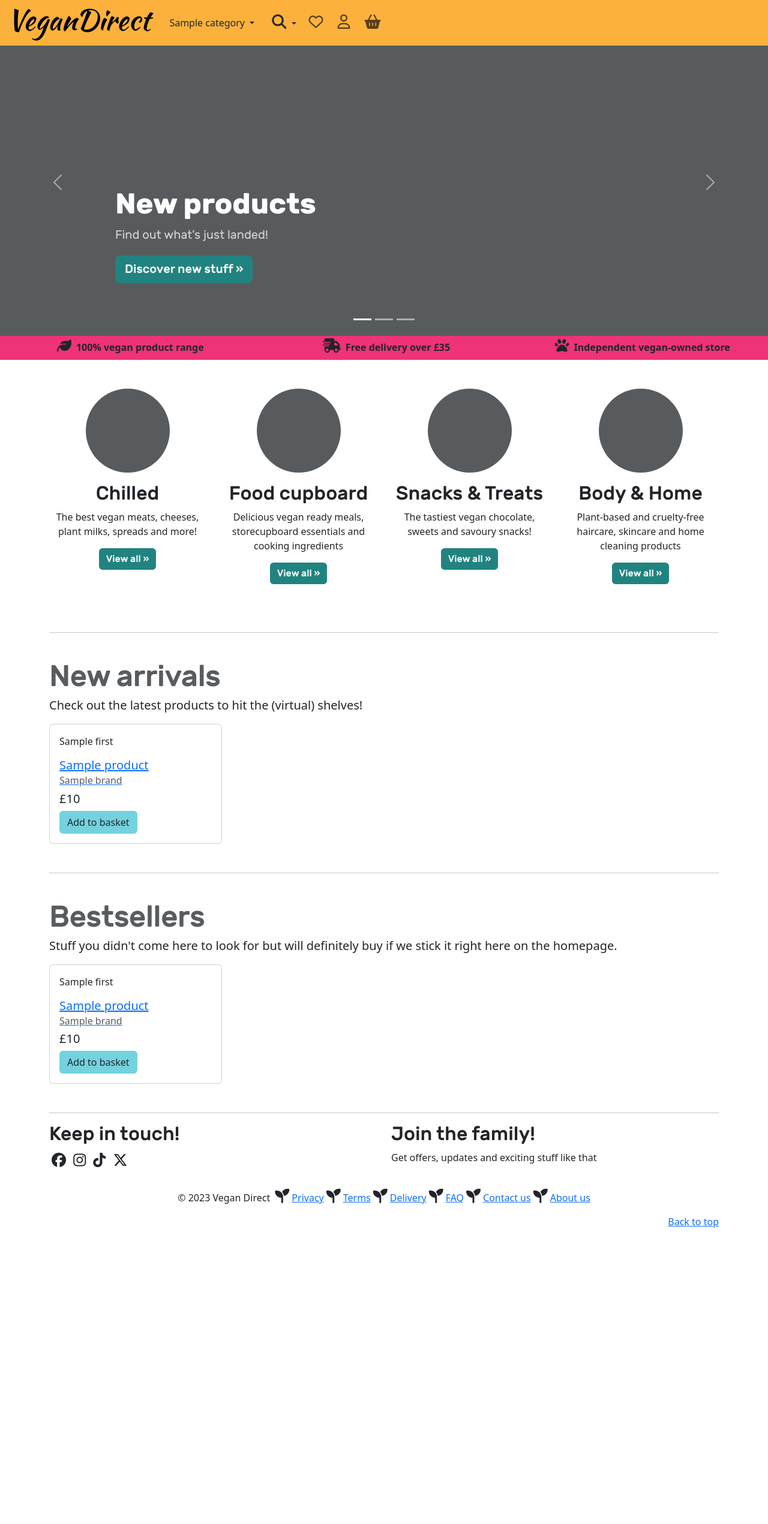
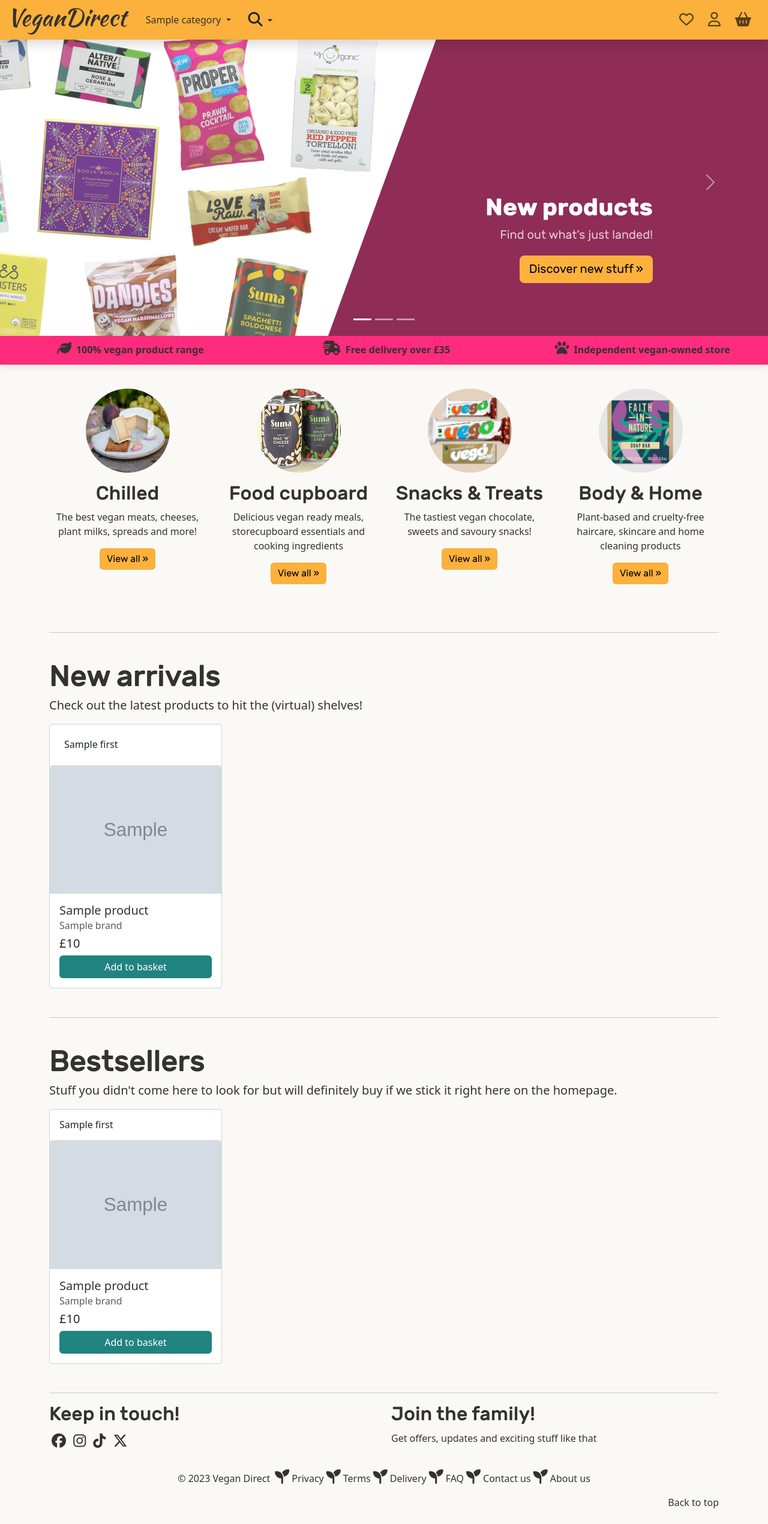
Before and after one commit to charleymroberts/ecommerce, a Django app: template home/templates/home/index.html in a window 1280 px wide. Shown: the whole page at 60% size. Before the commit the page ends 2047 px from the top, so only its background shows below. Run offline with Django 4.2, Linux system fonts and the light colour scheme; the template is opened without the code that fills it: most values are stand-ins (such as "Sample title", 1, 10 or a date in 2020); grey boxes marked "Sample" are stand-in pictures; some libraries are stand-ins or nearby versions; some web fonts are replaced.

Commit message:
Add images and styling to index page and product page
Add images and styling to index page and individual product page, including the product cards

```diff
--- a/ecommerce/settings.py
+++ b/ecommerce/settings.py
@@ -123,6 +123,11 @@ USE_TZ = True
 STATIC_URL = 'static/'
 STATICFILES_DIRS = (os.path.join(BASE_DIR, 'static'),)
 
+# Uploaded media
+MEDIA_URL = 'media/'
+MEDIA_ROOT = os.path.join(BASE_DIR, 'media')
+
+
 # Default primary key field type
 # https://docs.djangoproject.com/en/4.2/ref/settings/#default-auto-field
 
--- a/ecommerce/urls.py
+++ b/ecommerce/urls.py
@@ -24,4 +24,4 @@ urlpatterns = [
     path('admin/', admin.site.urls),
     path('', include('home.urls')),
     path('products/', include('products.urls')),
-]
+] + static(settings.MEDIA_URL, document_root=settings.MEDIA_ROOT)
--- a/home/templates/home/index.html
+++ b/home/templates/home/index.html
@@ -17,51 +17,38 @@
         <button type="button" data-bs-target="#myCarousel" data-bs-slide-to="2"
                 aria-label="Slide 3"></button>
     </div>
+
     <div class="carousel-inner">
-        <div class="carousel-item active">
-            <svg class="bd-placeholder-img" width="100%" height="100%"
-                 xmlns="http://www.w3.org/2000/svg" aria-hidden="true"
-                 preserveAspectRatio="xMidYMid slice" focusable="false">
-                <rect width="100%" height="100%"
-                      fill="var(--bs-secondary-color)"/>
-            </svg>
+        <div class="carousel-item active" id="carousel-image-1">
+<!--            <img class="bd-placeholder-img overflow-hidden" src="../static/media/homepage/new-products-autumn-23.png">-->
+
             <div class="container">
-                <div class="carousel-caption text-start">
+                <div class="carousel-caption text-end">
                     <h1 class="carousel-header">New products</h1>
                     <p class="opacity-75 carousel-text">Find out what's just
                         landed!</p>
-                    <p><a class="btn btn-lg btn-primary btn-more-details" href="#">Discover new
+                    <p><a class="btn btn-lg btn-primary btn-more-details" href="{% url 'by-category' 'new-products' %}">Discover new
                         stuff &raquo;</a></p>
                 </div>
             </div>
         </div>
-        <div class="carousel-item">
-            <svg class="bd-placeholder-img" width="100%" height="100%"
-                 xmlns="http://www.w3.org/2000/svg" aria-hidden="true"
-                 preserveAspectRatio="xMidYMid slice" focusable="false">
-                <rect width="100%" height="100%"
-                      fill="var(--bs-secondary-color)"/>
-            </svg>
+        <div class="carousel-item" id="carousel-image-2">
+<!--            <img class="bd-placeholder-img overflow-hidden" src="../static/media/homepage/mouses-favourite.png">-->
+
             <div class="container">
-                <div class="carousel-caption">
-                    <h1 class="carousel-header">Featured brand: Mouse's
+                <div class="carousel-caption text-start">
+                    <h1 class="carousel-header">Featured brand:<br>Mouse's
                         Favourite</h1>
-                    <p class="carousel-text">Simply the best cashew cheeses -
-                        vegan Camembert, anyone?</p>
-                    <p><a class="btn btn-lg btn-primary btn-more-details" href="#">Explore the
+                    <p class="carousel-text">Simply luxurious cashew cheeses!</p>
+                    <p><a class="btn btn-lg btn-primary btn-more-details" href="{% url 'brand' 'mouses-favourite' %}">Explore the
                         range &raquo;</a></p>
                 </div>
             </div>
         </div>
-        <div class="carousel-item">
-            <svg class="bd-placeholder-img" width="100%" height="100%"
-                 xmlns="http://www.w3.org/2000/svg" aria-hidden="true"
-                 preserveAspectRatio="xMidYMid slice" focusable="false">
-                <rect width="100%" height="100%"
-                      fill="var(--bs-secondary-color)"/>
-            </svg>
+        <div class="carousel-item" id="carousel-image-3">
+            <img class="bd-placeholder-img">
             <div class="container">
-                <div class="carousel-caption text-end">
+                <div class="carousel-caption text-end px-3"">
                     <h1 class="carousel-header">Christmas is coming!</h1>
                     <p class="carousel-text">Seasonal goodies for you and your
                         loved ones</p>
@@ -85,36 +72,31 @@
 
 <!--banner immediately underneath carousel-->
 
-<div class="row mb-5 text-center pt-1 mx-0" id="info-banner">
-    <div class="col-md-4">
+<div class="row mb-5 text-center pt-2 mx-0 shadow" id="info-banner">
+    <div class="col-md-6 col-lg-4 d-none d-md-block info-banner-segment">
         <p><i class="fa-solid fa-leaf mx-2"></i>100% vegan product range</p>
     </div>
-    <div class="col-md-4">
+    <div class="col-md-6 col-lg-4 info-banner-segment">
         <p><i class="fa-solid fa-truck-fast mx-2"></i>Free delivery over £35
         </p>
     </div>
-    <div class="col-md-4">
+    <div class="col-lg-4 d-none d-lg-block info-banner-segment">
         <p><i class="fa-solid fa-paw mx-2"></i>Independent vegan-owned store
         </p>
     </div>
 </div>
+
 <!-- Marketing messaging and featurettes
 ================================================== -->
 <!-- Wrap the rest of the page in another container to center all the content. -->
-
 
 <div class="container marketing">
 
     <!-- Four columns of text below the carousel -->
     <div class="row">
         <div class="col-lg-3 text-center">
-            <svg class="bd-placeholder-img rounded-circle mb-3" width="140"
-                 height="140" xmlns="http://www.w3.org/2000/svg" role="img"
-                 aria-label="Placeholder" preserveAspectRatio="xMidYMid slice"
-                 focusable="false"><title>Placeholder</title>
-                <rect width="100%" height="100%"
-                      fill="var(--bs-secondary-color)"/>
-            </svg>
+            <img src="static/media/homepage/mouses-camembert.jpeg" class="bd-placeholder-img rounded-circle mb-3" width="140"
+                 height="140" alt="">
             <h2 class="fw-normal">Chilled</h2>
             <p>The best vegan meats, cheeses, plant milks, spreads and
                 more!</p>
@@ -122,13 +104,8 @@
             </p>
         </div><!-- /.col-lg-3 -->
         <div class="col-lg-3 text-center">
-            <svg class="bd-placeholder-img rounded-circle mb-3" width="140"
-                 height="140" xmlns="http://www.w3.org/2000/svg" role="img"
-                 aria-label="Placeholder" preserveAspectRatio="xMidYMid slice"
-                 focusable="false"><title>Placeholder</title>
-                <rect width="100%" height="100%"
-                      fill="var(--bs-secondary-color)"/>
-            </svg>
+            <img src="static/media/homepage/suma-tinned-meals.png" class="bd-placeholder-img rounded-circle mb-3" width="140"
+                 height="140" alt="">
             <h2 class="fw-normal">Food cupboard</h2>
             <p>Delicious vegan ready meals, storecupboard essentials and
                 cooking ingredients</p>
@@ -136,26 +113,16 @@
             </p>
         </div><!-- /.col-lg-3 -->
         <div class="col-lg-3 text-center">
-            <svg class="bd-placeholder-img rounded-circle mb-3" width="140"
-                 height="140" xmlns="http://www.w3.org/2000/svg" role="img"
-                 aria-label="Placeholder" preserveAspectRatio="xMidYMid slice"
-                 focusable="false"><title>Placeholder</title>
-                <rect width="100%" height="100%"
-                      fill="var(--bs-secondary-color)"/>
-            </svg>
+            <img src="static/media/homepage/vego-chocolate.png"  class="bd-placeholder-img rounded-circle mb-3" width="140"
+                 height="140" alt="">
             <h2 class="fw-normal">Snacks & Treats</h2>
             <p>The tastiest vegan chocolate, sweets and savoury snacks!</p>
             <p><a class="btn btn-secondary mb-3 btn-more-details" href="{% url 'by-category' 'snacks-treats' %}">View all &raquo;</a>
             </p>
         </div><!-- /.col-lg-3 -->
         <div class="col-lg-3 text-center">
-            <svg class="bd-placeholder-img rounded-circle mb-3" width="140"
-                 height="140" xmlns="http://www.w3.org/2000/svg" role="img"
-                 aria-label="Placeholder" preserveAspectRatio="xMidYMid slice"
-                 focusable="false"><title>Placeholder</title>
-                <rect width="100%" height="100%"
-                      fill="var(--bs-secondary-color)"/>
-            </svg>
+            <img src="static/media/homepage/faith-soap.png" class="bd-placeholder-img rounded-circle mb-3" width="140"
+                 height="140" alt="">
             <h2 class="fw-normal">Body & Home</h2>
             <p>Plant-based and cruelty-free haircare, skincare and home
                 cleaning products</p>
@@ -170,13 +137,14 @@
 
     <div class="row featurette">
         <div class="col">
-            <h2 class="featurette-heading fw-normal lh-1 text-body-secondary">
-                New arrivals</h2>
+            <h3 class="featurette-heading lh-1">
+                New arrivals</h3>
             <p class="lead">Check out the latest products to hit the (virtual)
                 shelves!</p>
         </div>
     </div>
 
+    <!--Displays a row of four products selected at random from the New Products category-->
 
     <div class="row">
 
@@ -184,8 +152,13 @@
 
         <div class="col-md-3">
             <div class="card" style="width: 18rem;">
+              <h6 class="card-text m-4">{{ product.categories.first.name }}</h6>
+              {% if product.image %}
+                <img src="{{ product.image.url }}" class="card-img-top" alt="">
+              {% else %}
+                <img src="static/media/homepage/image-coming-soon.png" class="card-img-top" alt="">
+              {% endif %}
               <div class="card-body">
-                <p class="card-text">{{ product.categories.first.name }}</p>
                 <a href="{% url 'single-product' product.categories.first.slug product.slug %}"><h5 class="card-title">{{ product.name }}</h5></a>
                   <a href="{% url 'brand' product.brand.slug %}"><h6 class="card-subtitle mb-2 text-body-secondary">{{ product.brand }}</h6></a>
                 <h5>£{{ product.retail_price }}</h5>
@@ -199,11 +172,12 @@
 
     <hr class="featurette-divider">
 
+    <!--Displays a row of four products selected at random from the Bestsellers category-->
 
     <div class="row featurette">
         <div class="col">
-            <h2 class="featurette-heading fw-normal lh-1 text-body-secondary">
-                Bestsellers</h2>
+            <h3 class="featurette-heading lh-1">
+                Bestsellers</h3>
             <p class="lead">Stuff you didn't come here to look for but will
                 definitely buy if we stick it right here on the homepage.</p>
         </div>
@@ -216,8 +190,11 @@
 
             <div class="col-md-3">
             <div class="card" style="width: 18rem;">
+              <h6 class="card-text m-3">{{ product.categories.first.name }}</h6>
+              {% if product.image %}
+                <img src="{{ product.image.url }}" class="card-img-top" alt="">
+              {% endif %}
               <div class="card-body">
-                <p class="card-text">{{ product.categories.first.name }}</p>
                 <a href="{% url 'single-product' product.categories.first.slug product.slug %}"><h5 class="card-title">{{ product.name }}</h5></a>
                   <a href="{% url 'brand' product.brand.slug %}"><h6 class="card-subtitle mb-2 text-body-secondary">{{ product.brand }}</h6></a>
                 <h5>£{{ product.retail_price }}</h5>
@@ -230,32 +207,6 @@
 
     </div>
 
-<!--    <hr class="featurette-divider">-->
-
-    <!--    <div class="row featurette">-->
-    <!--      <div class="col-md-7 order-md-2">-->
-    <!--        <h2 class="featurette-heading fw-normal lh-1">Bestsellers <span class="text-body-secondary">See for yourself.</span></h2>-->
-    <!--        <p class="lead">Another featurette? Of course. More placeholder content here to give you an idea of how this layout would work with some actual real-world content in place.</p>-->
-    <!--      </div>-->
-    <!--      <div class="col-md-5 order-md-1">-->
-    <!--        <svg class="bd-placeholder-img bd-placeholder-img-lg featurette-image img-fluid mx-auto" width="500" height="500" xmlns="http://www.w3.org/2000/svg" role="img" aria-label="Placeholder: 500x500" preserveAspectRatio="xMidYMid slice" focusable="false"><title>Placeholder</title><rect width="100%" height="100%" fill="var(&#45;&#45;bs-secondary-bg)"/><text x="50%" y="50%" fill="var(&#45;&#45;bs-secondary-color)" dy=".3em">500x500</text></svg>-->
-    <!--      </div>-->
-    <!--    </div>-->
-
-    <!--    <hr class="featurette-divider">-->
-
-    <!--    <div class="row featurette">-->
-    <!--      <div class="col-md-7">-->
-    <!--        <h2 class="featurette-heading fw-normal lh-1">And lastly, this one. <span class="text-body-secondary">Checkmate.</span></h2>-->
-    <!--        <p class="lead">And yes, this is the last block of representative placeholder content. Again, not really intended to be actually read, simply here to give you a better view of what this would look like with some actual content. Your content.</p>-->
-    <!--      </div>-->
-    <!--      <div class="col-md-5">-->
-    <!--        <svg class="bd-placeholder-img bd-placeholder-img-lg featurette-image img-fluid mx-auto" width="500" height="500" xmlns="http://www.w3.org/2000/svg" role="img" aria-label="Placeholder: 500x500" preserveAspectRatio="xMidYMid slice" focusable="false"><title>Placeholder</title><rect width="100%" height="100%" fill="var(&#45;&#45;bs-secondary-bg)"/><text x="50%" y="50%" fill="var(&#45;&#45;bs-secondary-color)" dy=".3em">500x500</text></svg>-->
-    <!--      </div>-->
-    <!--    </div>-->
-
-    <!--    <hr class="featurette-divider">-->
-
     <!-- /END THE FEATURETTES -->
 
 </div><!-- /.container -->
--- a/static/css/style.css
+++ b/static/css/style.css
@@ -1,8 +1,7 @@
 @import url(webfontkit-20230908-100853/stylesheet.css);
 
+/****** Main fonts used ******/
 /*! Generated by Font Squirrel (https://www.fontsquirrel.com) on September 8, 2023 */
-
-
 
 @font-face {
     font-family: 'kaushan_scriptregular';
@@ -10,11 +9,7 @@
          url('kaushanscript-regular-webfont.woff') format('woff');
     font-weight: normal;
     font-style: normal;
-
 }
-
-
-
 
 @font-face {
     font-family: 'rubikregular';
@@ -22,11 +17,7 @@
          url('rubik-regular-webfont.woff') format('woff');
     font-weight: normal;
     font-style: normal;
-
 }
-
-
-
 
 @font-face {
     font-family: 'rubiklight';
@@ -34,10 +25,7 @@
          url('rubik-light-webfont.woff') format('woff');
     font-weight: normal;
     font-style: normal;
-
 }
-
-
 
 
 @font-face {
@@ -46,10 +34,7 @@
          url('rubik-italic-webfont.woff') format('woff');
     font-weight: normal;
     font-style: normal;
-
 }
-
-
 
 
 @font-face {
@@ -58,10 +43,7 @@
          url('rubik-mediumitalic-webfont.woff') format('woff');
     font-weight: normal;
     font-style: normal;
-
 }
-
-
 
 
 @font-face {
@@ -70,11 +52,7 @@
          url('rubik-medium-webfont.woff') format('woff');
     font-weight: normal;
     font-style: normal;
-
 }
-
-
-
 
 @font-face {
     font-family: 'rubiklight_italic';
@@ -82,10 +60,7 @@
          url('rubik-lightitalic-webfont.woff') format('woff');
     font-weight: normal;
     font-style: normal;
-
 }
-
-
 
 
 @font-face {
@@ -94,10 +69,7 @@
          url('rubik-bolditalic-webfont.woff') format('woff');
     font-weight: normal;
     font-style: normal;
-
 }
-
-
 
 
 @font-face {
@@ -106,10 +78,7 @@
          url('rubik-blackitalic-webfont.woff') format('woff');
     font-weight: normal;
     font-style: normal;
-
 }
-
-
 
 
 @font-face {
@@ -118,10 +87,7 @@
          url('rubik-bold-webfont.woff') format('woff');
     font-weight: normal;
     font-style: normal;
-
 }
-
-
 
 
 @font-face {
@@ -130,8 +96,10 @@
          url('rubik-black-webfont.woff') format('woff');
     font-weight: normal;
     font-style: normal;
+}
 
-}
+/************** Styling from the Carousel Bootstrap template
+(some has been adapted from the original) ******/
 
 /* GLOBAL STYLES
 -------------------------------------------------- */
@@ -140,17 +108,18 @@
 body {
   padding-top: 3rem;
   padding-bottom: 3rem;
-  color: rgb(var(--bs-tertiary-color-rgb));
+  color: #343231;
+  background-color: #faf9f6;
 }
 
 
 /* CUSTOMIZE THE CAROUSEL
 -------------------------------------------------- */
 
-/* Carousel base class */
-.carousel {
-  /*margin-bottom: 4rem;*/
-}
+/*!* Carousel base class *!*/
+/*.carousel {*/
+/*  !*margin-bottom: 4rem;*!*/
+/*}*/
 /* Since positioning the image, we need to help out the caption */
 .carousel-caption {
   bottom: 3rem;
@@ -160,23 +129,23 @@ body {
 /* Declare heights because of positioning of img element */
 .carousel-item {
   height: 32rem;
+  background-color: #8f2d56;
 }
 
 
 /* MARKETING CONTENT
 -------------------------------------------------- */
 
-/* Center align the text within the three columns below the carousel */
-/************************** EXCEPT I changed these to col-lg-3 so... */
-.marketing .col-lg-4 {
-  margin-bottom: 1.5rem;
-  text-align: center;
-}
+/* Center align the text within the four columns below the carousel */
+
+/*.marketing .col-lg-3 {*/
+/*  text-align: center;*/
+/*}*/
 /* rtl:begin:ignore */
-.marketing .col-lg-4 p {
-  margin-right: .75rem;
-  margin-left: .75rem;
-}
+/*.marketing .col-lg-3 p {*/
+/*  margin-right: .75rem;*/
+/*  margin-left: .75rem;*/
+/*}*/
 /* rtl:end:ignore */
 
 
@@ -208,17 +177,20 @@ body {
 
   .featurette-heading {
     font-size: 50px;
+    font-family: rubikmedium;
   }
 }
 
-@media (min-width: 62em) {
-  .featurette-heading {
-    /*margin-top: 7rem;*/
-  }
-}
+/*@media (min-width: 62em) {*/
+/*  .featurette-heading {*/
+/*    !*margin-top: 7rem;*!*/
+/*  }*/
+/*}*/
 
-/* copied over from index.html so that style elements are not in the HTML file */
+/**** Carousel styling copied over from index.html
+so that style elements are not in the HTML file ***/
 
+/* carousel images */
  .bd-placeholder-img {
         font-size: 1.125rem;
         text-anchor: middle;
@@ -239,7 +211,8 @@ body {
         background-color: rgba(0, 0, 0, .1);
         border: solid rgba(0, 0, 0, .15);
         border-width: 1px 0;
-        box-shadow: inset 0 .5em 1.5em rgba(0, 0, 0, .1), inset 0 .125em .5em rgba(0, 0, 0, .15);
+        box-shadow: inset 0 .5em 1.5em rgba(0, 0, 0, .1),
+            inset 0 .125em .5em rgba(0, 0, 0, .15);
       }
 
       .b-example-vr {
@@ -291,11 +264,11 @@ body {
         z-index: 1500;
       }
 
-/* styling that didn't come with the template */
+/************* Styling that didn't come with the Carousel template *******/
 
-h1 {
+.navbar-brand {
     font-family: 'kaushan_scriptregular';
-    font-size: 3rem;
+    color: #343231;
 }
 
 .carousel-header {
@@ -311,21 +284,25 @@ h2 {
 }
 
 .btn-more-details {
-    font-family: rubikmedium;
-    background-color: #218380;
+    font-family: rubikregular;
+    background-color: #fbb13c;
     border: none;
-}
-
-.buy-now {
-    background-color: #73d2de;
+    color: #000;
 }
 
 .btn-more-details:hover {
     background-color: #73d2de;
 }
 
+.buy-now {
+    background-color: #218380;
+    color: #ffffff;
+    display: block;
+    margin: auto;
+}
+
 .buy-now:hover {
-    background-color: #218380;
+    background-color: #73d2de;
 }
 
 .search {
@@ -339,8 +316,13 @@ h2 {
 
 #info-banner {
     height: 2.5rem;
-    background-color: #ee3378;
+    background-color: #ff2b7c;
     font-weight: bold;
+}
+
+.info-banner-segment {
+    height: 2.5rem;
+    background-color: #ff2b7c;
 }
 
 .top-nav {
@@ -368,3 +350,33 @@ menu {
 #search-box {
     width: 200px;
 }
+
+#carousel-image-1 {
+    background-image: url('../media/homepage/new-vegan-products.png');
+    width: 100%;
+    overflow: hidden;
+    background-repeat: no-repeat;
+    background-position-x: center;
+}
+
+#carousel-image-2 {
+    background-image: url('../media/homepage/mouses-banner.png');
+    width: 100%;
+    overflow: hidden;
+    background-repeat: no-repeat;
+    background-position-x: center;
+}
+
+a {
+    text-decoration: none;
+    color: #343231;
+}
+
+.card-title:hover, .card-subtitle:hover, .breadcrumbs:hover {
+    text-decoration: underline;
+}
+
+.product-photo img {
+    max-width: 100%;
+    max-height: auto;
+}
--- a/templates/base.html
+++ b/templates/base.html
@@ -25,8 +25,8 @@
 
 <body>
 
-<header data-bs-theme="light">
-    <nav class="navbar navbar-expand-md navbar-light fixed-top bg-light py-0">
+<header>
+    <nav class="navbar navbar-expand-xl fixed-top py-0 shadow">
         <div class="container-fluid top-nav">
 
             <a class="navbar-brand" href="/"><h1>VeganDirect</h1></a>
@@ -56,12 +56,11 @@
                 {% endif %}
             {% endfor %}
 
-                <div class="dropdown">
+                <div class="dropdown flex-grow-1">
                   <button class="btn dropdown-toggle" type="button" data-bs-toggle="dropdown" aria-expanded="false">
-                    <i class="fa-solid fa-magnifying-glass"></i>
+                    <i class="nav-item fa-solid fa-magnifying-glass"></i>
                   </button>
-                    <div class="row">
-                        <div class="col">
+
                   <ul class="dropdown-menu">
                         <form method="GET" action="{% url 'search-results' %}" class="d-flex mx-2" role="search">
                            <input class="form-control me-2" id="search-box" type="text" name="q"
@@ -69,10 +68,10 @@
                         <button class="btn search" type="submit"><i class="fa-solid fa-angle-right"></i></button>
                         </form>
                   </ul>
-                        </div>
-                    </div>
+
                 </div>
 
+                <div>
                 <ul class="navbar-nav mb-2 mb-md-0">
                     <li class="nav-item">
                         <a class="nav-link" aria-current="page" href="#"><i
@@ -87,6 +86,8 @@
                                 class="fa-solid fa-basket-shopping me-2"></i></a>
                     </li>
                 </ul>
+                </div>
+
             </div>
         </div>
     </nav>
```
Also changed, not shown: products/templates/products/category.html (+5 -2 lines), products/templates/products/product.html (+10 -5 lines), static/media/homepage/faith-soap.png (added), static/media/homepage/mouses-banner.png (added), static/media/homepage/mouses-camembert.jpeg (added), static/media/homepage/mouses-favourite.png (added), static/media/homepage/new-products-autumn-23.png (added), static/media/homepage/new-vegan-products.png (added), static/media/homepage/suma-tinned-meals.png (added), static/media/homepage/vego-chocolate.png (added).
